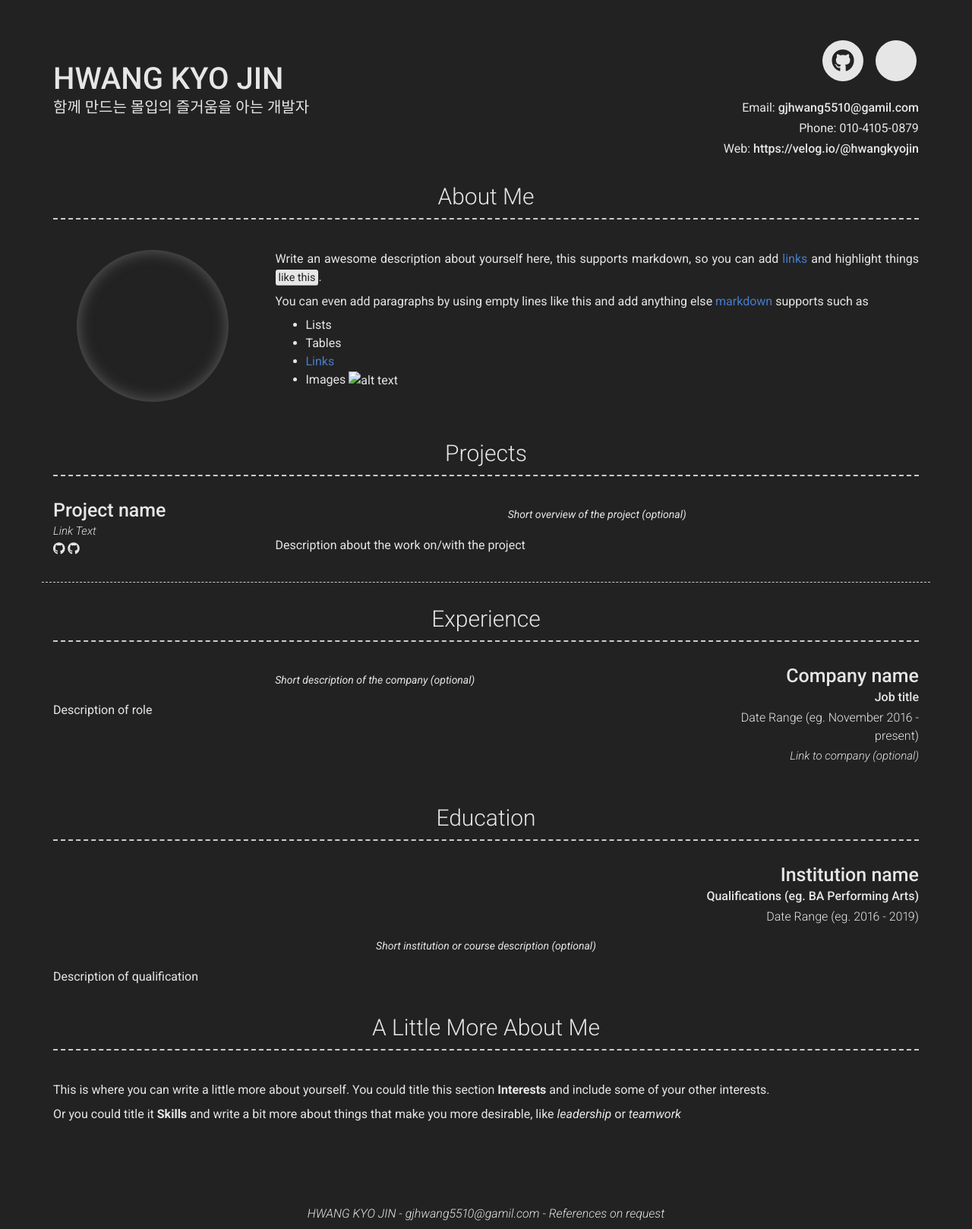
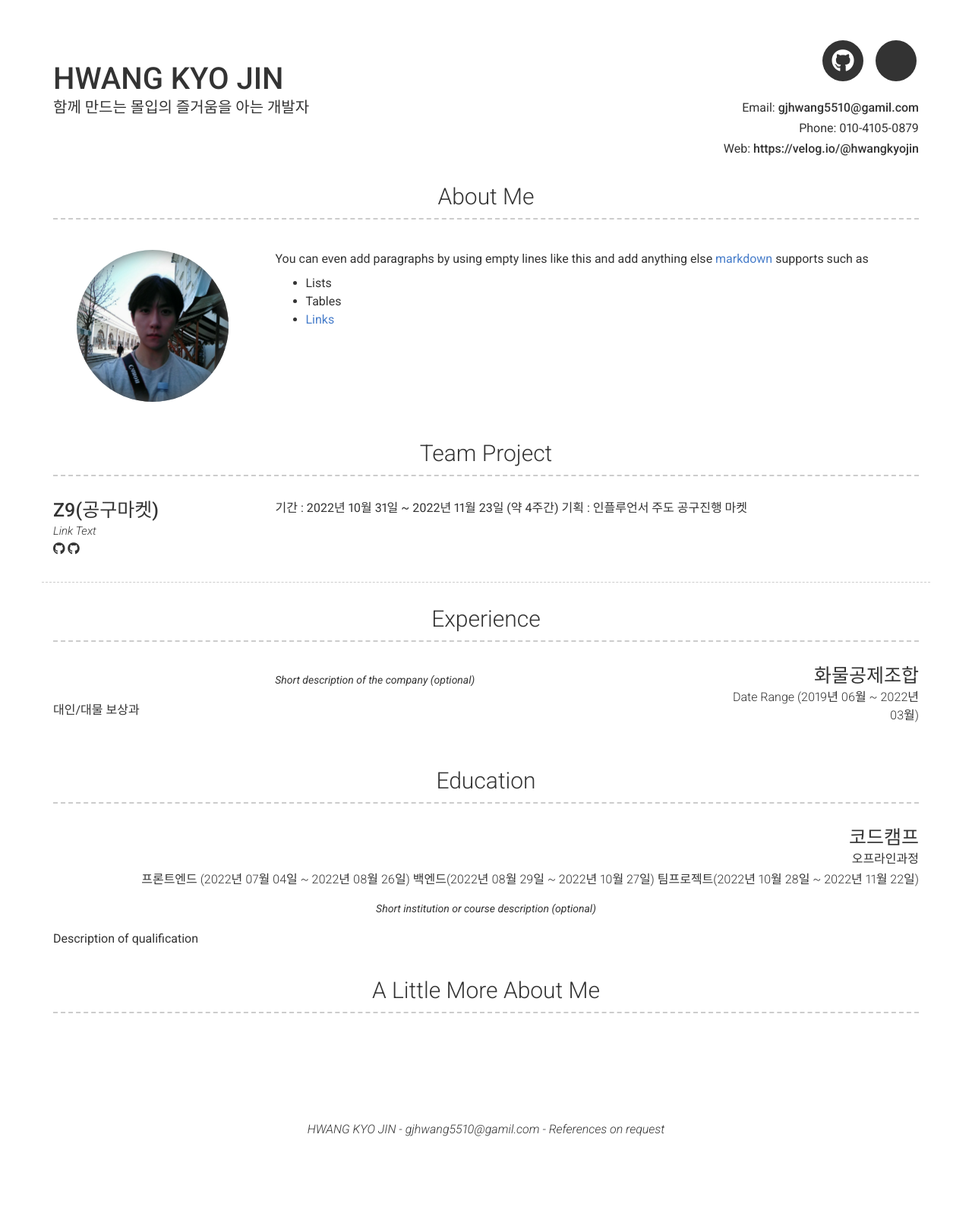
Before and after one commit to HWANGKYOJIN/HWANGKYOJIN.github.io, a Jekyll site: the page built from index.md, in a window 1280 px wide. Shown: the whole page at 76% size. Built offline with Jekyll 4.4.1, drawn with Linux system fonts in a browser that asks for light colours; nearby versions of some CDN libraries; after the commit the page ends 1506 px from its top, so only the background shows below that.

Commit message:
이력서 작성중

```diff
--- a/_config.yml
+++ b/_config.yml
@@ -16,7 +16,7 @@ website: https://velog.io/@hwangkyojin
 # website_title: Web (Website title override)
 
 # Dark Mode (true/false/never)
-darkmode: true
+darkmode: never
 
 # Social links
 # twitter_username: jekyllrb
@@ -50,67 +50,68 @@ additional_links:
 
 # About Section
 # about_title: About Me (Use this to override about section title)
-about_profile_image: Directory of profile image (eg. images/profile.jpg)
+# Write an awesome description about yourself here, this supports markdown, so you can add [links](http://foobar.com) and highlight things <mark>like this</mark>.
+about_profile_image: images/profile.jpg
 about_content: | # this will include new lines to allow paragraphs
-    Write an awesome description about yourself here, this supports markdown, so you can add [links](http://foobar.com) and highlight things <mark>like this</mark>.
-
     You can even add paragraphs by using empty lines like this and add anything else [markdown](https://www.markdownguide.org/getting-started#what-is-markdown) supports such as
       - Lists
       - Tables
       - <a href="google.com">Links</a>
-      - Images ![alt text](/images/landscape-trees.jpg "Trees")
 
 content:
-    - title: Projects # Title for the section
+    - title: Team Project # Title for the section
       layout: list # Type of content section (list/text)
       content:
           - layout: left
             border:
                 weak # Value of `weak` will display a weak border below this item. # Any
                 # other value (or no value) means no border will be displayed
-            title: Project name
-            link: Link to project (eg. sproogen.github.io/modern-resume-theme)(optional)
+            title: Z9(공구마켓)
+            link: Link to project (https://github.com/code-bootcamp/Z9PROJECT_client.git)
             link_text: Link Text
             additional_links:
                 - title: Github page for project (eg. sproogen/modern-resume-theme)
                   icon: fab fa-github
-                  url: Link to project (eg. sproogen.github.io/modern-resume-theme)(optional)
+                  url: https://github.com/code-bootcamp/Z9PROJECT_client.git
                 - title: Github page for project (eg. sproogen/modern-resume-theme)
                   icon: fab fa-github
-                  url: Link to project (eg. sproogen.github.io/modern-resume-theme)(optional)
-            quote: >
-                Short overview of the project (optional)
+                  url: https://github.com/code-bootcamp/Z9PROJECT_server.git
+            # quote: >
+            #     # Short overview of the project (optional)
             description: | # this will include new lines to allow paragraphs
-                Description about the work on/with the project
+                기간 : 2022년 10월 31일 ~ 2022년 11월 23일 (약 4주간)
+                기획 : 인플루언서 주도 공구진행 마켓
     - title: Experience
       layout: list
       content:
           - layout: right
-            title: Company name
-            sub_title: Job title
-            caption: Date Range (eg. November 2016 - present)
-            link: Link to company (optional)
+            title: 화물공제조합
+            sub_title:
+            caption: Date Range (2019년 06월 ~ 2022년 03월)
+            # link: Link to company (optional)
             quote: >
                 Short description of the company (optional)
             description: | # this will include new lines to allow paragraphs
-                Description of role
+                대인/대물 보상과
     - title: Education
       layout: list
       content:
           - layout: top-right
-            title: Institution name
-            sub_title: Qualifications (eg. BA Performing Arts)
-            caption: Date Range (eg. 2016 - 2019)
+            title: 코드캠프
+            sub_title: 오프라인과정
+            caption: |
+                프론트엔드 (2022년 07월 04일 ~ 2022년 08월 26일)
+                백엔드(2022년 08월 29일 ~ 2022년 10월 27일)
+                팀프로젝트(2022년 10월 28일 ~ 2022년 11월 22일)
             quote: >
                 Short institution or course description (optional)
             description: | # this will include new lines to allow paragraphs
                 Description of qualification
     - title: A Little More About Me
       layout: text
-      content: | # this will include new lines to allow paragraphs
-          This is where you can write a little more about yourself. You could title this section **Interests** and include some of your other interests.
+      content:
+          | # this will include new lines to allow paragraphs **글씨** <-- 하이라이트
 
-          Or you could title it **Skills** and write a bit more about things that make you more desirable, like *leadership* or *teamwork*
 
 # Footer
 footer_show_references: true
@@ -140,3 +141,23 @@ exclude:
         "scripts/",
         "docker-compose.yml",
     ]
+# 이력서 쓰는 방법
+# 어떤프로젝트를 했고 누구랑했는지가 제일 중요함.
+# 어떤경험을 했는지 어떤 경험을 하고자 했는지, 얼만큼 해 나아갔는지
+# 어필하고자 하는것?! 어려움 극복방법, 배운점 기재
+# 팀프로젝트에서 어떤 부분을 했는지 어떤 기여를 했는지(*중요* 무엇을 얻었는지?! 다음프로젝트에 개선한점 기재)
+# 두괄식!!
+# 자기소개 간단하게 첫번째()
+# 주요기술(node, nestjs, mysql, javascript), 기술태그(typescript, gcp)
+# [주요기능] / [담당 역할] / [성과 및 배운점]
+# 학습용 프로젝트보다 상업용 프로젝트가 더 매력적일수있다.
+# 간단한 자기 소개
+# 어떤 스택으로 뭘 했는지
+# 왜 개발자가 되려고 하는지
+# 개발자 커리어의 목표
+# 자기어필할 수 있는 포인트
+
+# 프로젝트
+# 배운점
+# 오류발생시 해결한방법
+# 팀프로젝트라면 어떻게 의견을 조율했는지
--- /dev/null
+++ b/images/assets/js/index.js
@@ -0,0 +1,3 @@
+if (window.matchMedia && window.matchMedia('(prefers-color-scheme: dark)').matches) {
+  document.body.classList.add("dark");
+}
--- /dev/null
+++ b/images/assets/main.scss
@@ -0,0 +1,5 @@
+---
+# Front matter comment to ensure Jekyll properly reads file.
+---
+
+@import 'modern-resume-theme';
```
Also changed, not shown: images/assets/favicon.ico (added), images/profile.jpg (added), 5 other files.
